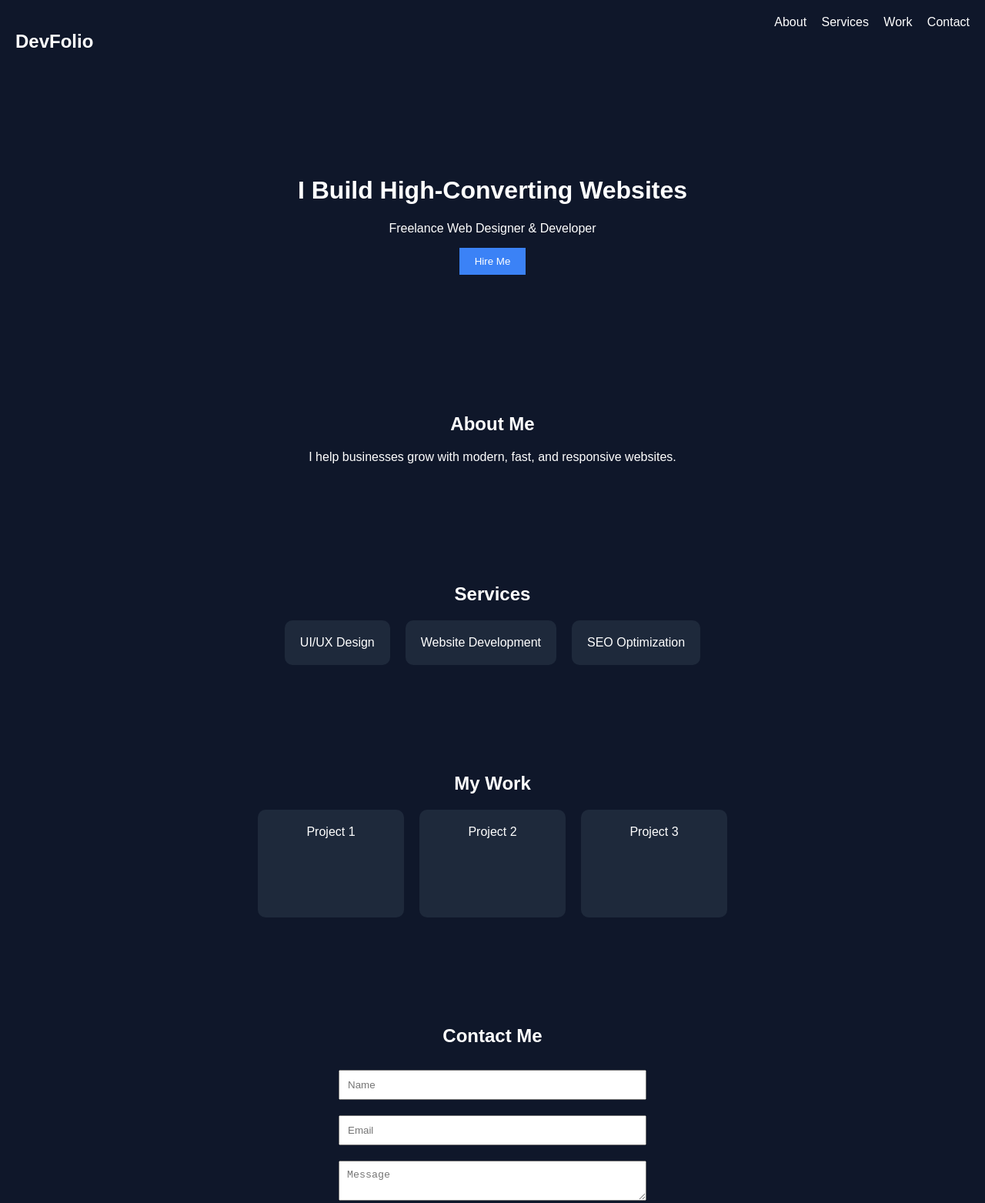
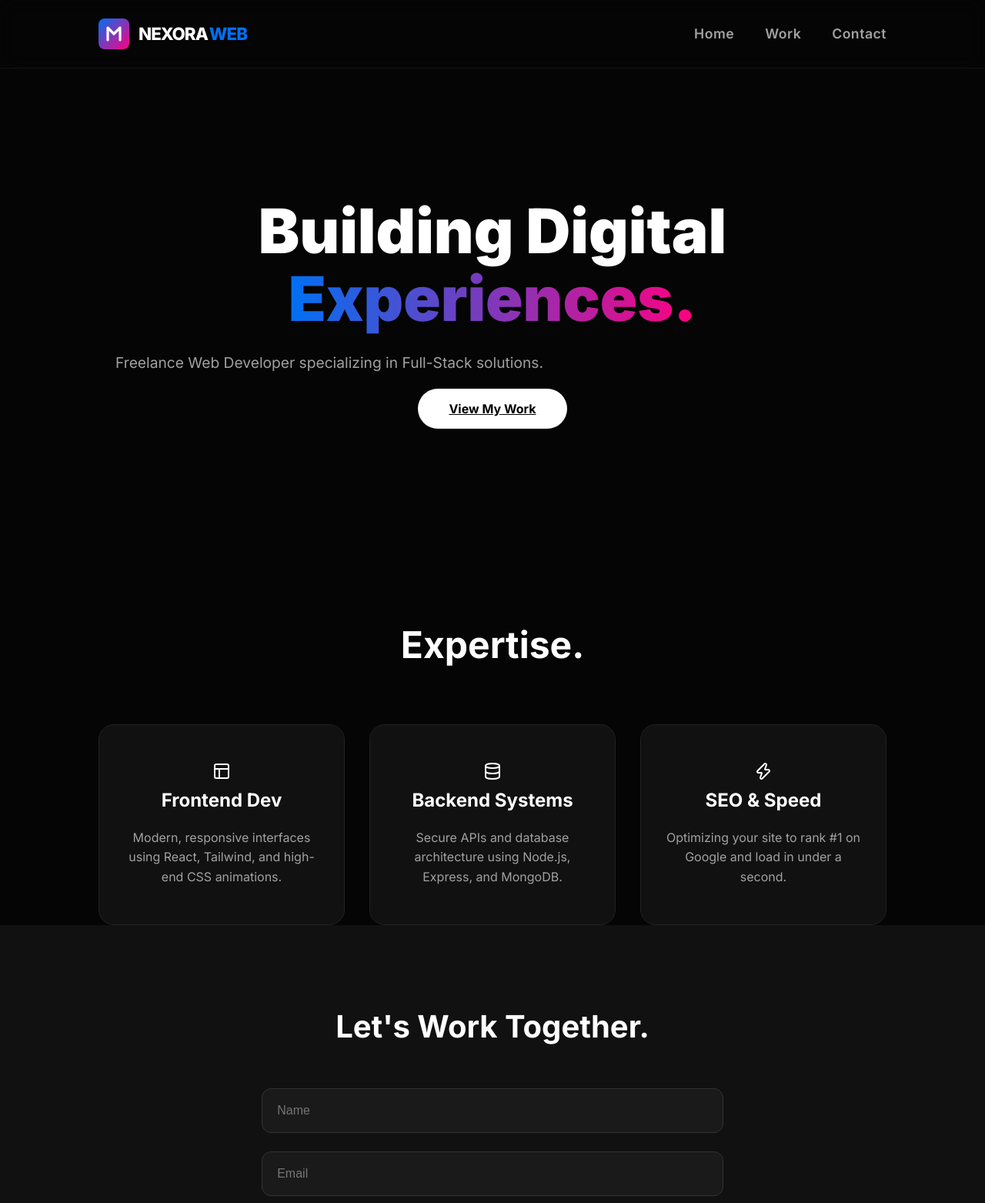
Before and after one commit to vishabh76-png/portfolio-site, a website: page index.html in a window 1280 px wide. Shown: the top 1563 px of the page at 77% size. Drawn offline with nearby package versions, Linux system fonts and the light colour scheme.

Commit message:
Full Nexora Web project setup

```diff
--- a/index.html
+++ b/index.html
@@ -2,66 +2,78 @@
 <html lang="en">
 <head>
     <meta charset="UTF-8">
-  <title>Web Designer Portfolio</title>
+    <meta name="viewport" content="width=device-width, initial-scale=1.0">
+    <title>Nexora Web | Premium Freelance Solutions</title>
     <link rel="stylesheet" href="style.css">
-  <meta name="viewport" content="width=device-width, initial-scale=1.0">
+    <link href="https://fonts.googleapis.com/css2?family=Inter:wght@400;600;800;900&display=swap" rel="stylesheet">
+    <script src="https://unpkg.com/lucide@latest"></script>
 </head>
-
 <body>
 
     <nav>
-  <h2>DevFolio</h2>
-  <div>
-    <a href="#about">About</a>
-    <a href="#services">Services</a>
-    <a href="#portfolio">Work</a>
-    <a href="#contact">Contact</a>
+        <a href="#home" style="text-decoration: none;">
+            <div class="logo-container">
+                <svg class="logo-icon" width="40" height="40" viewBox="0 0 100 100" fill="none" xmlns="http://www.w3.org/2000/svg">
+                    <rect width="100" height="100" rx="20" fill="url(#paint0_linear)"/>
+                    <path d="M30 70V30L50 50L70 30V70" stroke="white" stroke-width="8" stroke-linecap="round" stroke-linejoin="round"/>
+                    <defs>
+                        <linearGradient id="paint0_linear" x1="0" y1="0" x2="100" y2="100" gradientUnits="userSpaceOnUse">
+                            <stop stop-color="#0070f3"/>
+                            <stop offset="1" stop-color="#ff0080"/>
+                        </linearGradient>
+                    </defs>
+                </svg>
+                <div class="logo-text">NEXORA<span>WEB</span></div>
             </div>
+        </a>
+        <ul class="nav-links">
+            <li><a href="#home">Home</a></li>
+            <li><a href="#services">Work</a></li>
+            <li><a href="#contact">Contact</a></li>
+        </ul>
     </nav>
 
-<header>
-  <h1>I Build High-Converting Websites</h1>
-  <p>Freelance Web Designer & Developer</p>
-  <button onclick="scrollToSection('contact')">Hire Me</button>
+    <header id="home" class="hero">
+        <div class="hero-content">
+            <h1 class="reveal">Building Digital <span class="gradient-text">Experiences.</span></h1>
+            <p class="reveal">Freelance Web Developer specializing in Full-Stack solutions.</p>
+            <a href="#services" class="cta-btn">View My Work</a>
+        </div>
     </header>
 
-<section id="about">
-  <h2>About Me</h2>
-  <p>I help businesses grow with modern, fast, and responsive websites.</p>
-</section>
-
     <section id="services">
-  <h2>Services</h2>
-  <div class="grid">
-    <div>UI/UX Design</div>
-    <div>Website Development</div>
-    <div>SEO Optimization</div>
+        <h2 class="section-title reveal">Expertise<span>.</span></h2>
+        <div class="services-grid">
+            <div class="service-card reveal">
+                <i data-lucide="layout"></i>
+                <h3>Frontend Dev</h3>
+                <p>Modern, responsive interfaces using React, Tailwind, and high-end CSS animations.</p>
+            </div>
+            <div class="service-card reveal">
+                <i data-lucide="database"></i>
+                <h3>Backend Systems</h3>
+                <p>Secure APIs and database architecture using Node.js, Express, and MongoDB.</p>
+            </div>
+            <div class="service-card reveal">
+                <i data-lucide="zap"></i>
+                <h3>SEO & Speed</h3>
+                <p>Optimizing your site to rank #1 on Google and load in under a second.</p>
+            </div>
         </div>
     </section>
 
-<section id="portfolio">
-  <h2>My Work</h2>
-  <div class="grid">
-    <div class="box">Project 1</div>
-    <div class="box">Project 2</div>
-    <div class="box">Project 3</div>
-  </div>
+    <section id="contact" class="reveal">
+        <h2 class="section-title">Let's Work Together<span>.</span></h2>
+        <form id="contact-form">
+            <input type="text" id="name" placeholder="Name" required>
+            <input type="email" id="email" placeholder="Email" required>
+            <textarea id="message" placeholder="Project Details" required></textarea>
+            <button type="submit" class="cta-btn">Send Message</button>
+        </form>
+        <div id="response-msg" style="text-align:center; margin-top: 1rem;"></div>
     </section>
 
-<section id="contact">
-  <h2>Contact Me</h2>
-  <form id="contactForm">
-    <input type="text" id="name" placeholder="Name" required>
-    <input type="email" id="email" placeholder="Email" required>
-    <textarea id="message" placeholder="Message" required></textarea>
-    <button type="submit">Send</button>
-  </form>
-</section>
-
-<footer>
-  <p>© 2026 DevFolio</p>
-</footer>
-
     <script src="script.js"></script>
+    <script>lucide.createIcons();</script>
 </body>
 </html>
--- a/script.js
+++ b/script.js
@@ -1,26 +1,30 @@
-function scrollToSection(id) {
-  document.getElementById(id).scrollIntoView({
-    behavior: "smooth"
-  });
-}
+// Reveal Animation on Scroll
+const observer = new IntersectionObserver((entries) => {
+    entries.forEach(entry => {
+        if (entry.isIntersecting) {
+            entry.target.classList.add('active');
+        }
+    });
+}, { threshold: 0.1 });
 
-document.getElementById("contactForm").addEventListener("submit", async function(e) {
-  e.preventDefault();
+document.querySelectorAll('.reveal').forEach(el => observer.observe(el));
 
-  const data = {
-    name: document.getElementById("name").value,
-    email: document.getElementById("email").value,
-    message: document.getElementById("message").value
-  };
+// Handle Form Submission to Backend
+document.getElementById('contact-form').addEventListener('submit', async (e) => {
+    e.preventDefault();
 
-  const res = await fetch("http://localhost:3000/send", {
-    method: "POST",
-    headers: {
-      "Content-Type": "application/json"
-    },
-    body: JSON.stringify(data)
-  });
+    const formData = {
+        name: document.getElementById('name').value,
+        email: document.getElementById('email').value,
+        message: document.getElementById('message').value
+    };
 
-  const result = await res.text();
-  alert(result);
+    const response = await fetch('http://localhost:3000/contact', {
+        method: 'POST',
+        headers: { 'Content-Type': 'application/json' },
+        body: JSON.stringify(formData)
+    });
+
+    const result = await response.json();
+    document.getElementById('response-msg').innerText = result.status;
 });
--- a/style.css
+++ b/style.css
@@ -1,84 +1,255 @@
-body {
-  margin: 0;
-  font-family: Arial;
-  background: #0f172a;
-  color: white;
+@import url('https://fonts.googleapis.com/css2?family=Inter:wght@300;400;700;900&display=swap');
+
+:root {
+    --bg: #050505;
+    --card-bg: #111111;
+    --primary: #0070f3;
+    --accent: #ff0080;
+    --text: #ffffff;
+    --text-dim: #a1a1a1;
 }
 
-/* Navbar */
-nav {
-  display: flex;
-  justify-content: space-between;
-  padding: 20px;
+* {
+    margin: 0;
+    padding: 0;
+    box-sizing: border-box;
 }
 
-nav a {
-  color: white;
-  margin-left: 15px;
-  text-decoration: none;
+body {
+    background-color: var(--bg);
+    color: var(--text);
+    font-family: 'Inter', sans-serif;
+    line-height: 1.6;
 }
 
-/* Hero */
-header {
-  text-align: center;
-  padding: 100px 20px;
+/* NAVIGATION - Clean & Floating */
+nav {
+    display: flex;
+    justify-content: space-between;
+    align-items: center;
+    padding: 1.5rem 10%;
+    position: fixed;
+    top: 0;
+    width: 100%;
+    z-index: 1000;
+    backdrop-filter: blur(12px);
+    border-bottom: 1px solid rgba(255, 255, 255, 0.05);
 }
 
-header button {
-  padding: 10px 20px;
-  background: #3b82f6;
-  border: none;
-  color: white;
-  cursor: pointer;
+.logo-container {
+    display: flex;
+    align-items: center;
+    gap: 12px;
+    cursor: pointer;
 }
 
-/* Sections */
-section {
-  padding: 60px 20px;
-  text-align: center;
+.logo-icon {
+    transition: transform 0.3s ease;
 }
 
-/* Grid */
-.grid {
-  display: flex;
-  justify-content: center;
-  gap: 20px;
+.logo-container:hover .logo-icon {
+    transform: rotate(-10deg) scale(1.1);
 }
 
-.grid div {
-  padding: 20px;
-  background: #1e293b;
-  border-radius: 10px;
+.logo-text {
+    font-size: 1.4rem;
+    font-weight: 800;
+    letter-spacing: -1px;
+    color: var(--text);
+    text-transform: uppercase;
 }
 
-/* Portfolio boxes */
-.box {
-  width: 150px;
-  height: 100px;
+.logo-text span {
+    color: var(--primary);
+    margin-left: 2px;
 }
 
-/* Form */
-form {
-  max-width: 400px;
-  margin: auto;
-  display: flex;
-  flex-direction: column;
+.nav-links {
+    display: flex;
+    list-style: none;
+    gap: 2.5rem; /* Increased gap between links */
 }
 
-form input, form textarea {
-  margin: 10px 0;
-  padding: 10px;
+.nav-links a {
+    text-decoration: none;
+    color: var(--text-dim);
+    font-size: 1.1rem; /* Increased from default */
+    font-weight: 600;    /* Made them slightly bolder */
+    letter-spacing: 0.5px;
+    transition: all 0.3s ease;
+    position: relative;
+}
+
+/* Hover effect: a nice underline that grows from the center */
+.nav-links a:hover {
+    color: var(--text);
+}
+
+.nav-links a::after {
+    content: '';
+    position: absolute;
+    width: 0;
+    height: 2px;
+    bottom: -5px;
+    left: 50%;
+    background: var(--primary);
+    transition: all 0.3s ease;
+    transform: translateX(-50%);
+}
+
+.nav-links a:hover::after {
+    width: 100%;
+}
+
+/* HERO SECTION - Big & Impactful */
+.hero {
+    height: 100vh;
+    display: flex;
+    flex-direction: column;
+    justify-content: center;
+    align-items: center;
+    text-align: center;
+    padding: 0 10%;
+}
+
+h1 {
+    font-size: clamp(3rem, 8vw, 5rem);
+    font-weight: 900;
+    line-height: 1.1;
+    margin-bottom: 1.5rem;
+}
+
+.gradient-text {
+    background: linear-gradient(to right, var(--primary), var(--accent));
+    -webkit-background-clip: text;
+    -webkit-text-fill-color: transparent;
+}
+
+.hero p {
+    font-size: 1.2rem;
+    color: var(--text-dim);
+    max-width: 600px;
+    margin-bottom: 2rem;
+}
+
+/* BUTTONS */
+.cta-btn {
+    background: white;
+    color: black;
+    padding: 1rem 2.5rem;
+    border: none;
+    border-radius: 50px;
+    font-weight: 700;
+    font-size: 1rem;
+    cursor: pointer;
+    transition: transform 0.2s, box-shadow 0.2s;
+}
+
+.cta-btn:hover {
+    transform: translateY(-3px);
+    box-shadow: 0 10px 20px rgba(255, 255, 255, 0.1);
+}
+
+/* CONTACT SECTION - Professional Form */
+#contact {
+    padding: 100px 10%;
+    background: var(--card-bg);
+}
+
+#contact h2 {
+    font-size: 2.5rem;
+    text-align: center;
+    margin-bottom: 3rem;
+}
+
+form {
+    max-width: 600px;
+    margin: 0 auto;
+    display: flex;
+    flex-direction: column;
+    gap: 1.5rem;
+}
+
+input, textarea {
+    width: 100%;
+    padding: 1.2rem;
+    background: #1a1a1a;
+    border: 1px solid #333;
+    border-radius: 12px;
+    color: white;
+    font-size: 1rem;
+    outline: none;
+    transition: border-color 0.3s;
+}
+
+input:focus, textarea:focus {
+    border-color: var(--primary);
 }
 
 form button {
-  background: #3b82f6;
-  color: white;
-  border: none;
-  padding: 10px;
+    background: var(--primary);
+    color: white;
+    padding: 1.2rem;
+    border: none;
+    border-radius: 12px;
+    font-weight: 700;
+    cursor: pointer;
+    transition: opacity 0.3s;
 }
 
-/* Footer */
-footer {
-  text-align: center;
-  padding: 20px;
+form button:hover {
+    opacity: 0.9;
 }
+
+/* Scroll Animation Classes */
+.reveal {
+    opacity: 0;
+    transform: translateY(40px);
+    transition: all 1s cubic-bezier(0.17, 0.67, 0.83, 0.67);
+}
+
+.reveal.active {
+    opacity: 1;
+    transform: translateY(0);
+}
+.section-title {
+    text-align: center;
+    font-size: 3rem;
+    margin-bottom: 4rem;
+}
+
+.services-grid {
+    display: grid;
+    grid-template-columns: repeat(auto-fit, minmax(300px, 1fr));
+    gap: 2rem;
+    padding: 0 10%;
+}
+
+.service-card {
+    background: #111;
+    padding: 3rem 2rem;
+    border-radius: 20px;
+    border: 1px solid #222;
+    transition: 0.4s;
+    text-align: center;
+}
+
+.service-card:hover {
+    border-color: var(--primary);
+    transform: translateY(-10px);
+    background: #161616;
+}
+
+.service-card i {
+    color: var(--primary);
+    margin-bottom: 1.5rem;
+}
+
+.service-card h3 {
+    font-size: 1.5rem;
+    margin-bottom: 1rem;
+}
+
+.service-card p {
+    color: var(--text-dim);
+}
```
Also changed, not shown: server.js (+10 -29 lines). Lines whose indentation alone changed are shown as unchanged.
